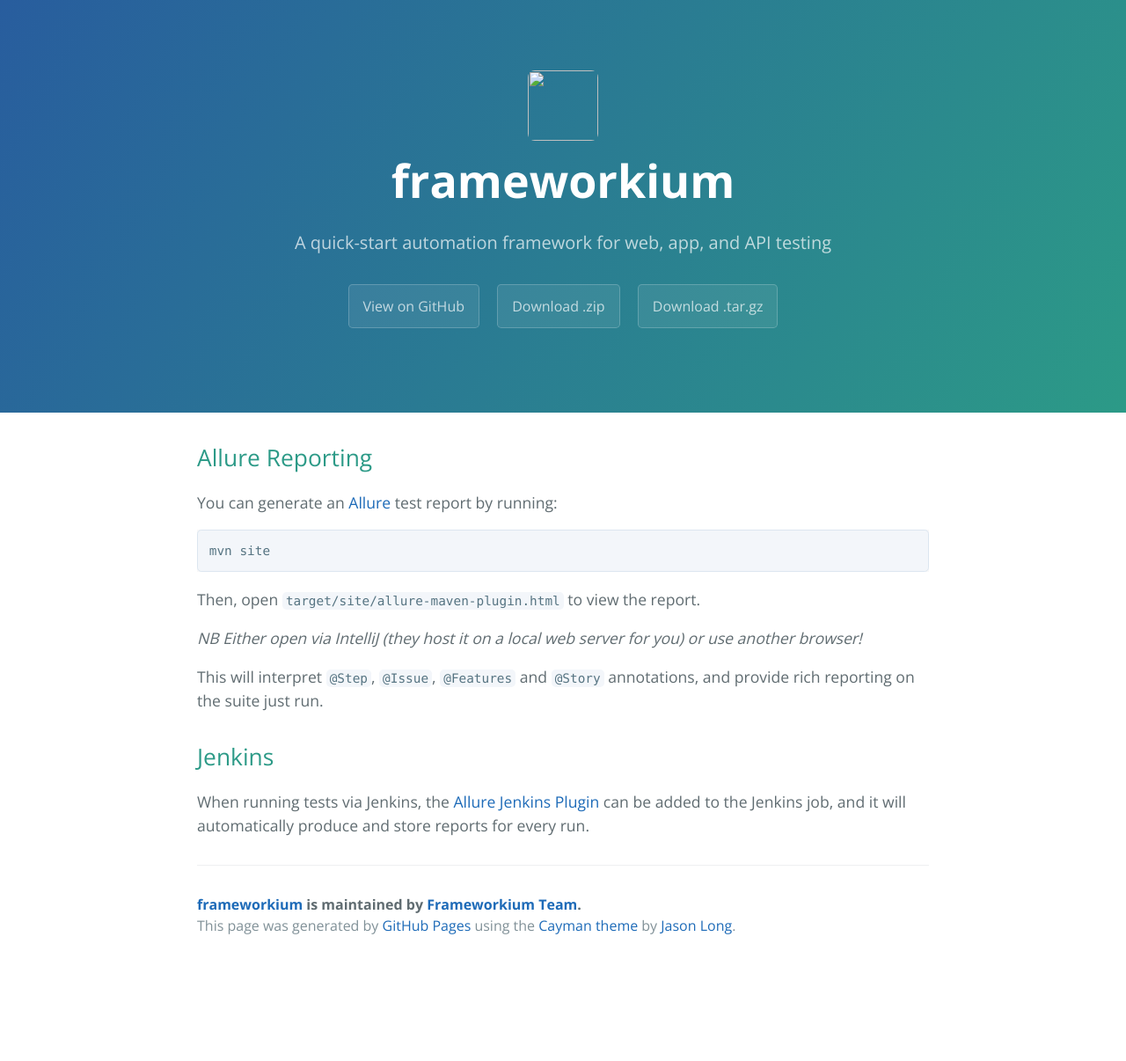
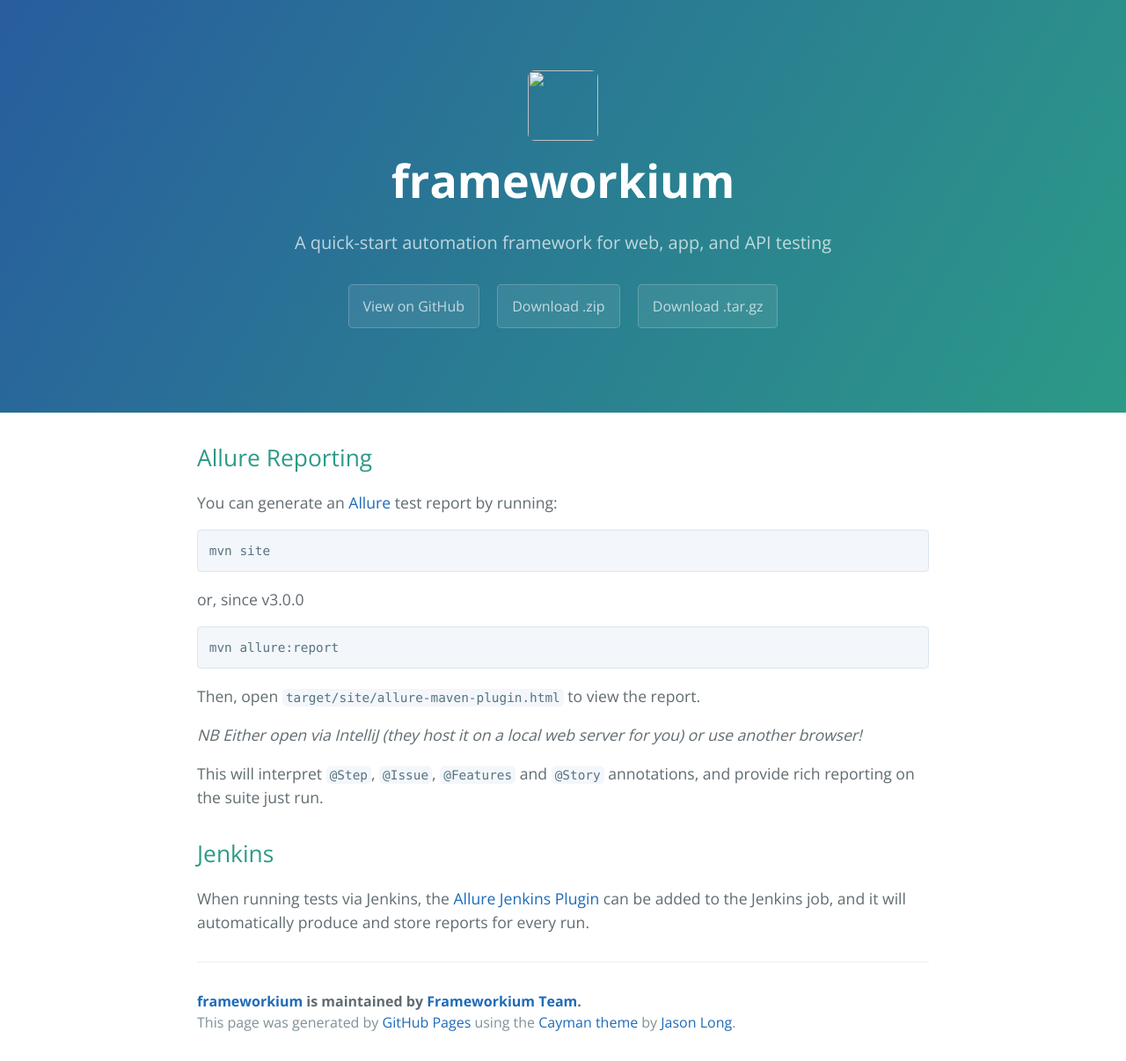
Before and after one commit to Frameworkium/frameworkium.github.io, a Jekyll site: the page built from _pages/Allure-Reporting.md, in a window 1280 px wide. Shown: the whole page at 88% size. Built offline with Jekyll 4.4.1, drawn with Linux system fonts in a browser that asks for light colours; before the commit the page ends 1096 px from its top, so only the background shows below that.

Commit message:
Added allure 2 report command line.

````diff
--- a/_pages/Allure-Reporting.md
+++ b/_pages/Allure-Reporting.md
@@ -10,6 +10,12 @@ You can generate an [Allure][allure] test report by running:
 
 ```bash
 mvn site
+```
+
+or, since v3.0.0
+
+```bash
+mvn allure:report
 ```
 
 Then, open `target/site/allure-maven-plugin.html` to view the report.
````
